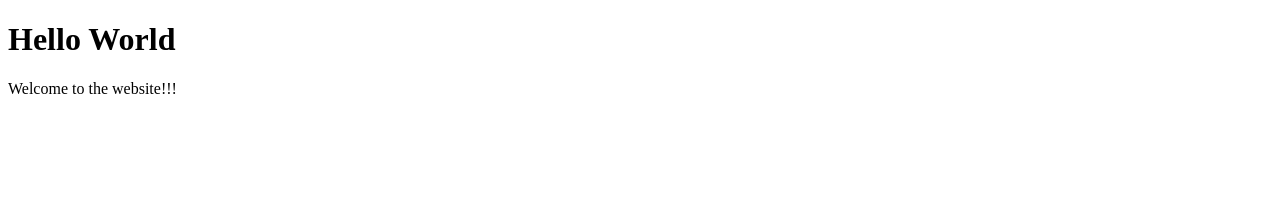
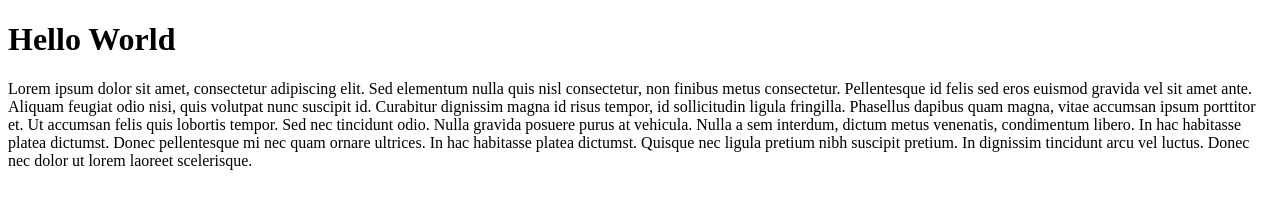
Before and after one commit to staffsuni/group-project, a plain HTML site: page index.html in a window 1280 px wide. Drawn offline with Linux system fonts and the light colour scheme.

Commit message:
Client resolves resolves #1

```diff
--- a/index.html
+++ b/index.html
@@ -5,6 +5,6 @@
 </head>
 <body>
   <h1>Hello World</h1>
-  <p>Welcome to the website!!!</p>
+  <p>Lorem ipsum dolor sit amet, consectetur adipiscing elit. Sed elementum nulla quis nisl consectetur, non finibus metus consectetur. Pellentesque id felis sed eros euismod gravida vel sit amet ante. Aliquam feugiat odio nisi, quis volutpat nunc suscipit id. Curabitur dignissim magna id risus tempor, id sollicitudin ligula fringilla. Phasellus dapibus quam magna, vitae accumsan ipsum porttitor et. Ut accumsan felis quis lobortis tempor. Sed nec tincidunt odio. Nulla gravida posuere purus at vehicula. Nulla a sem interdum, dictum metus venenatis, condimentum libero. In hac habitasse platea dictumst. Donec pellentesque mi nec quam ornare ultrices. In hac habitasse platea dictumst. Quisque nec ligula pretium nibh suscipit pretium. In dignissim tincidunt arcu vel luctus. Donec nec dolor ut lorem laoreet scelerisque.</p>
 </body>
 </html>
```
